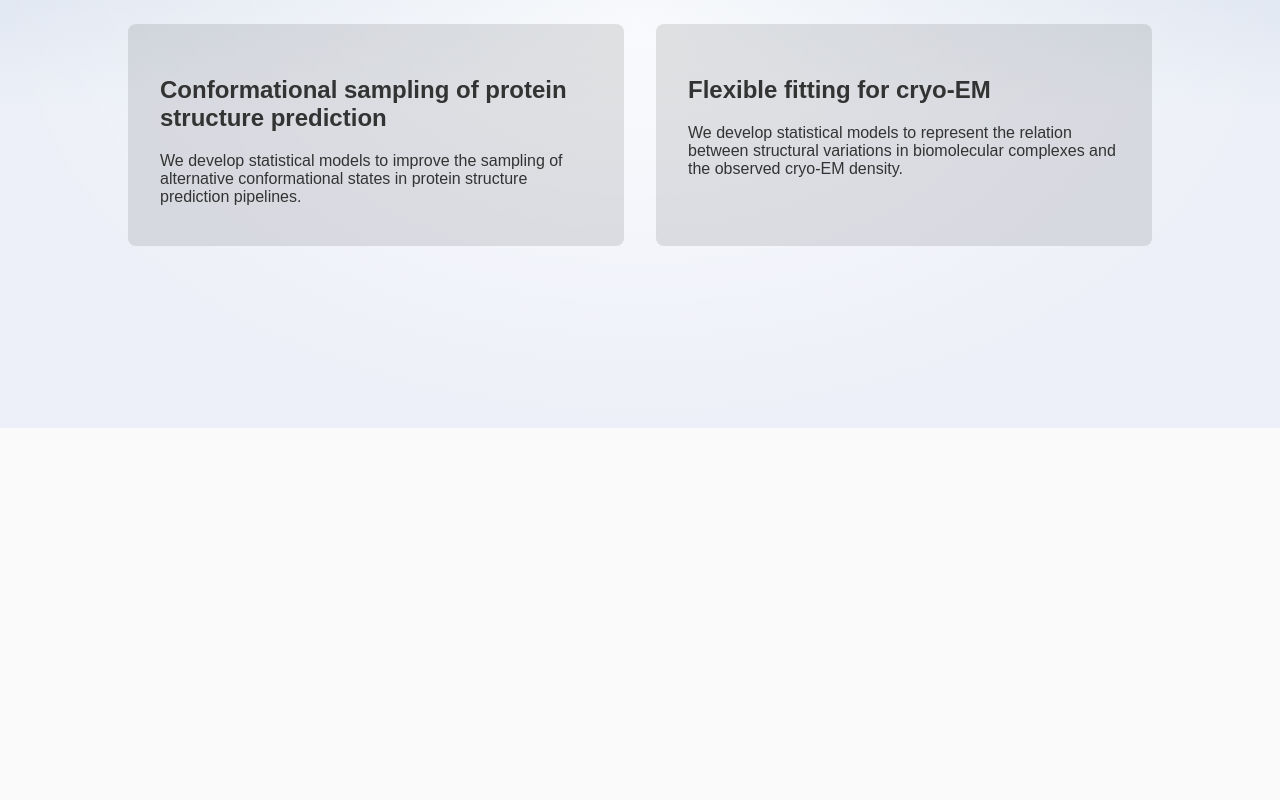
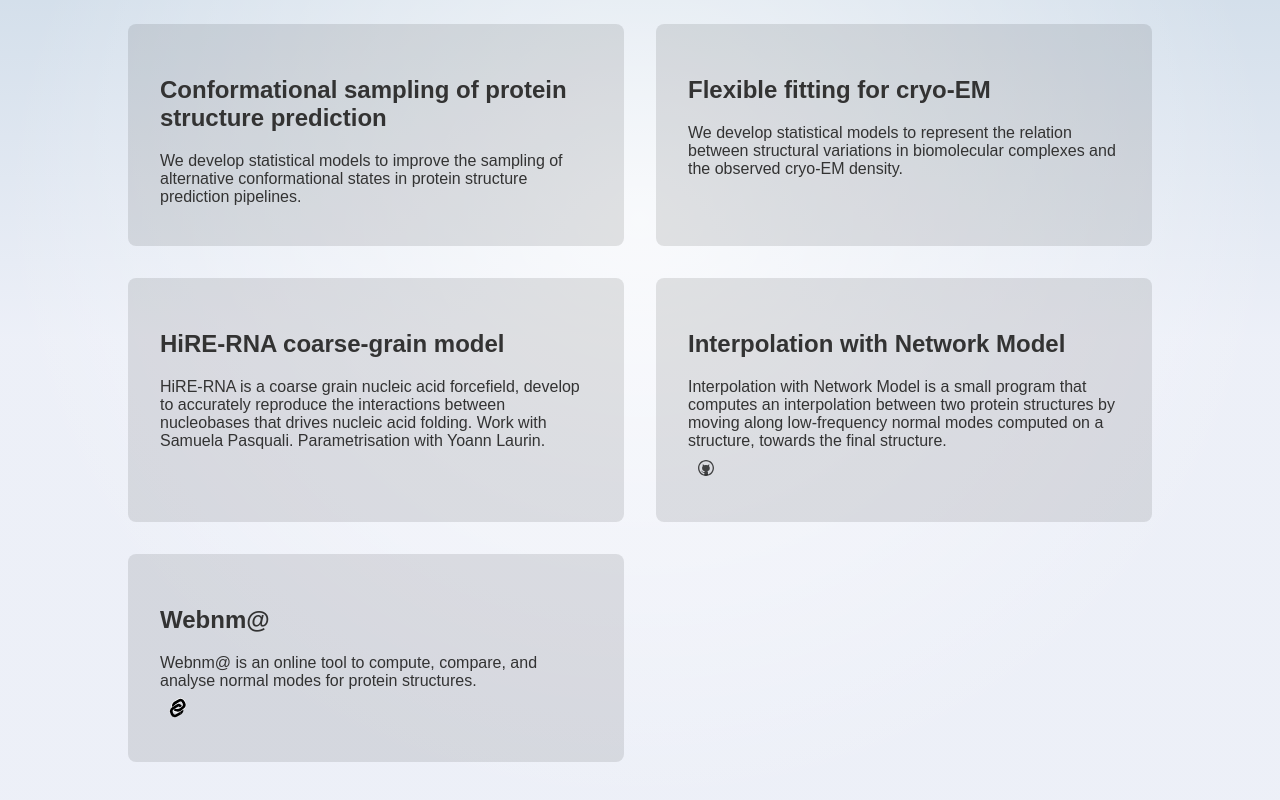
Before and after one commit to tc427/tc427.github.io, a SvelteKit app: page /research in a window 1280 px wide. Shown: the part 372-1172 px from the top of the page. Before the commit the page ends 800 px from the top, so only its background shows below. Built offline with nearby package versions, Linux system fonts and the light colour scheme.

Commit message:
Add content to research page

```diff
--- a/src/routes/research/+page.svelte
+++ b/src/routes/research/+page.svelte
@@ -22,6 +22,21 @@
 		title="Flexible fitting for cryo-EM"
 		summary="We develop statistical models to represent the relation between structural variations in biomolecular complexes and the observed cryo-EM density."
 	/>
+	<Tile
+		title="HiRE-RNA coarse-grain model"
+		summary="HiRE-RNA is a coarse grain nucleic acid forcefield, develop to accurately reproduce the interactions between nucleobases that drives nucleic acid folding. Work with Samuela Pasquali. Parametrisation with Yoann Laurin."
+		publication="https://pubs.acs.org/doi/10.1021/jp400786b"
+	/>
+	<Tile
+		title="Interpolation with Network Model"
+		summary=" Interpolation with Network Model is a small program that computes an interpolation between two protein structures by moving along low-frequency normal modes computed on a structure, towards the final structure."
+		source="https://github.com/tc427/inm"
+	/>
+	<Tile
+		title="Webnm@"
+		summary="Webnm@ is an online tool to compute, compare, and analyse normal modes for protein structures."
+		link="http://apps.cbu.uib.no/webnma3"
+	/>
 </div>
 
 </main>
```
